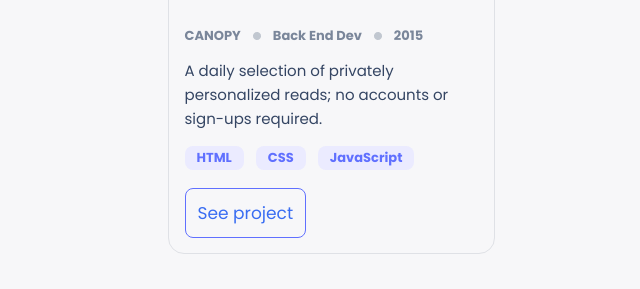
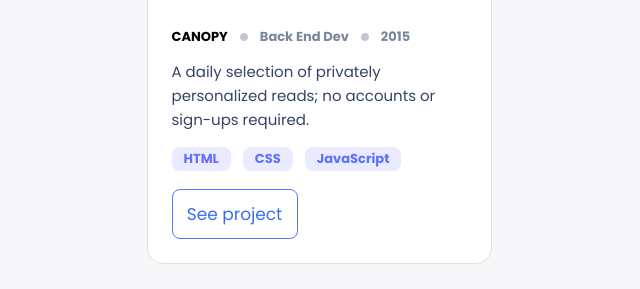
Before and after one commit to VaheStepanyan100/portfolio, a plain HTML site: page index.html in a window 1280 px wide. Shown: the part 1075-1364 px from the top of the page, without its empty margins (321-961 px from the left). Drawn offline with Linux system fonts and the light colour scheme.

Commit message:
Align card with flexbox and give  background color

```diff
--- a/styles.css
+++ b/styles.css
@@ -15,10 +15,6 @@
   font-size: 18px;
   line-height: 20px;
   text-decoration: none;
-}
-
-main {
-  background-color: #f7f7f9;
 }
 
 .intro {
@@ -80,6 +76,7 @@
 }
 
 .works-section {
+  background-color: #f7f7f9;
   display: grid;
   justify-content: center;
   align-items: center;
@@ -87,7 +84,7 @@
   margin-top: 114px;
 }
 
-.work {
+/* .work {
   width: 327px;
   height: 578px;
   margin-left: 24px;
@@ -95,6 +92,15 @@
   border-radius: 16px;
   padding: 16px;
   gap: 12px;
+} */
+
+.work {
+  display: flex;
+  background-color: white;
+  flex-direction: column;
+  border: 1px solid #dfe1e6;
+  padding: 24px;
+  border-radius: 16px;
 }
 
 .work > h3 {
@@ -113,11 +119,12 @@
   line-height: 16px;
 }
 
-.skill-info:not(:first-child) {
+.skill-info > li:not(:first-child) {
   color: #7a869a;
 }
 
 .work > p {
+  width: 295px;
   font-weight: 400;
   font-size: 15px;
   line-height: 24px;
@@ -138,6 +145,7 @@
 }
 
 .work > button {
+  width: 126px;
   background: none;
   border: 1px solid #6070ff;
   border-radius: 8px;
```
